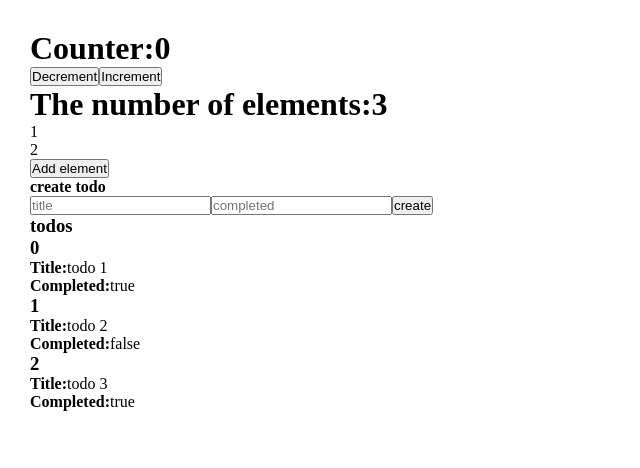
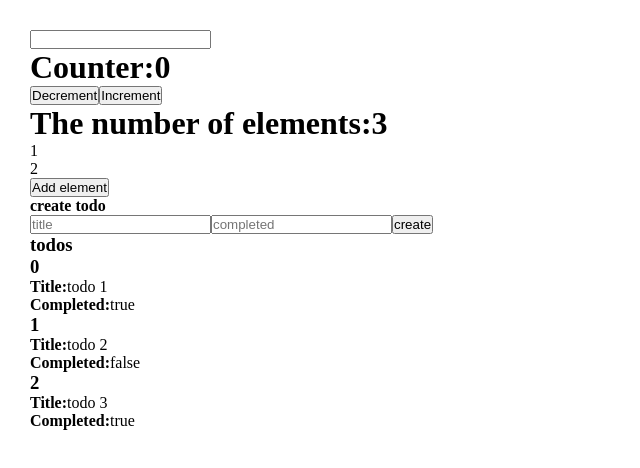
Before and after one commit to alarmshv150/vue-examples, a Vue app: page / in a window 1280 px wide. Shown: the top 468 px of the page, without its empty margins (0-640 px from the left). Built offline with nearby package versions, Linux system fonts and the light colour scheme.

Commit message:
watch object field changes

```diff
--- a/src/App.vue
+++ b/src/App.vue
@@ -1,5 +1,8 @@
 <template>
   <div class="app">
+    <div>
+      <input v-model="user.address.street" type="text" />
+    </div>
     <div>
       <h1>Counter:{{ counter }}</h1>
       <button @click="decrement">Decrement</button>
@@ -36,6 +39,12 @@ export default {
         { id: 1, title: "todo 2", completed: "false" },
         { id: 2, title: "todo 3", completed: "true" },
       ],
+      user: {
+        name: "alarmshv",
+        address: {
+          street: "",
+        },
+      },
     };
   },
   methods: {
@@ -45,6 +54,17 @@ export default {
   },
   watch: {
     todos: {
+      handler(newValue) {
+        console.log(newValue);
+      },
+      deep: true,
+    },
+    /* watch field */
+    "user.address.street"(newValue) {
+      console.log(newValue);
+    },
+    /* watch object */
+    user: {
       handler(newValue) {
         console.log(newValue);
       },
```
